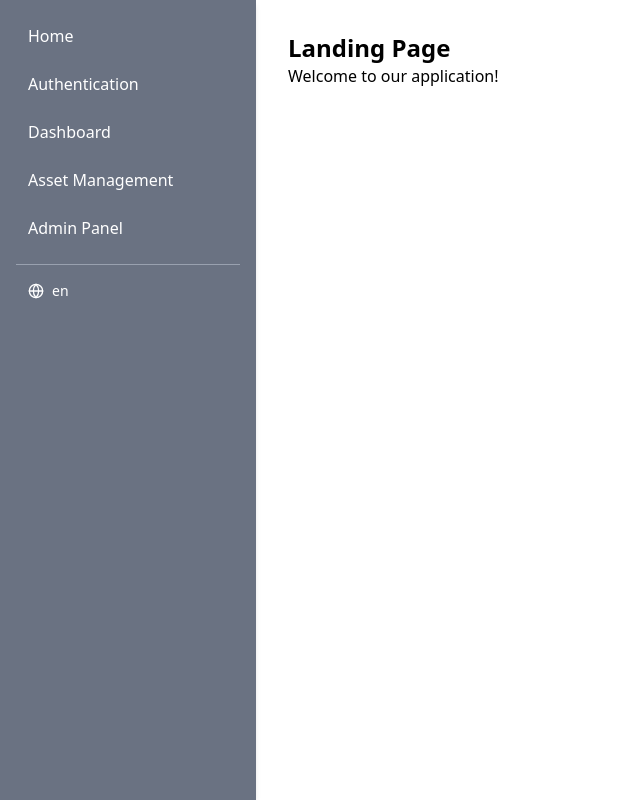
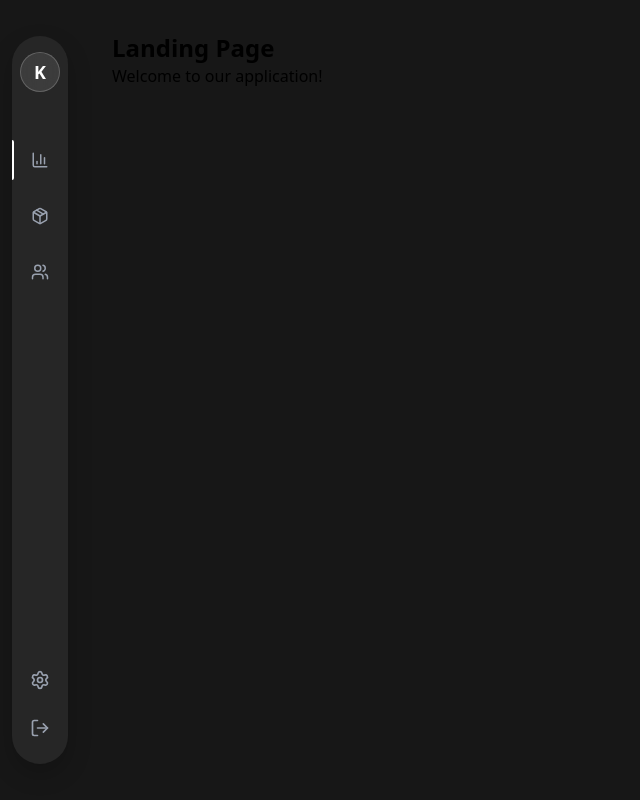
Before and after one commit to ilcann/infrawatch, a React (Vite) app in the folder apps/web/: page / in a window 1280 px wide. Shown: the whole page, without its empty margins (0-640 px from the left). Built offline with nearby package versions, Linux system fonts and the light colour scheme.

Commit message:
feat(Sidebar): enhance navigation with dynamic indicators and new layout

```diff
--- a/apps/web/src/App.tsx
+++ b/apps/web/src/App.tsx
@@ -8,7 +8,7 @@ import AdminPanelPage from './pages/admin-panel';
 
 function App() {
   return (
-      <div className="min-h-screen flex flex-row">
+      <div className="min-h-screen flex flex-row bg-neutral-900">
         <Sidebar />
         <Routes>
           <Route path="/" element={<LandingPage />} />
--- a/apps/web/src/components/ui/Sidebar/Sidebar.tsx
+++ b/apps/web/src/components/ui/Sidebar/Sidebar.tsx
@@ -1,22 +1,89 @@
-import { useTranslation } from 'react-i18next';
-import SidebarButton from './SidebarButton';
-import LanguageToggle from './LanguageToggle';
+import {
+  BarChart3,
+  Package,
+  Users,
+  Settings,
+  LogOut
+} from 'lucide-react';
+import { NavLink, useLocation } from 'react-router';
+import { useEffect, useState, useMemo } from 'react';
 
-export default function Sidebar() {
-  const { t } = useTranslation('common');
+const Sidebar = () => {
+  const location = useLocation();
+  const [indicatorPosition, setIndicatorPosition] = useState(0);
+
+  const navItems = useMemo(() => [
+    { path: '/overview', icon: <BarChart3 size={18} /> },
+    { path: '/assets', icon: <Package size={18} /> },
+    { path: '/members', icon: <Users size={18} /> }
+  ], []);
+
+  useEffect(() => {
+    const activeIndex = navItems.findIndex(item => item.path === location.pathname);
+    if (activeIndex !== -1) {
+      setIndicatorPosition(activeIndex * 56); // 2.5rem button height + 1rem gap = 56px
+    }
+  }, [location.pathname, navItems]);
 
   return (
-    <aside className="w-64 bg-gray-500 shadow-md p-4">
-      <div className="flex flex-col space-y-2">
-        <SidebarButton to="/">{t('navigation.home')}</SidebarButton>
-        <SidebarButton to="/auth">{t('navigation.auth')}</SidebarButton>
-        <SidebarButton to="/dashboard">{t('navigation.dashboard')}</SidebarButton>
-        <SidebarButton to="/asset-management">{t('navigation.assetManagement')}</SidebarButton>
-        <SidebarButton to="/admin-panel">{t('navigation.adminPanel')}</SidebarButton>
-        <div className="pt-2 mt-2 border-t border-gray-400">
-          <LanguageToggle />
+    <aside className="h-screen px-3 py-9">
+      <div
+        className="h-full flex flex-col rounded-full py-4 items-center shadow-[0_10px_25px_rgba(0,0,0,0.2)] bg-neutral-800"
+      >
+        {/* Logo Section */}
+        <div className="flex justify-center px-2 mb-12">
+          <div
+            className="w-10 h-10 bg-white/10 rounded-full flex items-center justify-center text-white font-bold text-lg border border-white/20"
+            style={{ backdropFilter: 'blur(10px)' }}
+          >
+            K
+          </div>
+        </div>
+
+        {/* Navigation Section */}
+        <nav className="w-full flex-1 relative flex flex-col items-center">
+          <div
+            className="absolute left-0 w-[0.1rem] bg-white rounded-r-sm transition-all duration-[400ms] ease-out h-10 top-0 z-0"
+            style={{ transform: `translateY(${indicatorPosition}px)` }}
+          ></div>
+          <div className="flex flex-col gap-4 relative z-10">
+            {navItems.map((item, index) => (
+              <NavLink
+                key={index}
+                to={item.path}
+                className={({ isActive }) => `
+                  w-10 h-10 flex items-center justify-center bg-transparent border-0 rounded-xl
+                  transition-all duration-200 cursor-pointer no-underline relative
+                  ${isActive ? 'text-white' : 'text-gray-400 hover:text-gray-300'}
+                `}
+              >
+                {item.icon}
+              </NavLink>
+            ))}
+          </div>
+        </nav>
+
+        {/* Bottom Section */}
+        <div className="flex flex-col gap-2 items-center w-full">
+          {/* Settings Button */}
+          <button
+            className="w-10 h-10 flex items-center justify-center bg-transparent border-0 rounded-xl text-gray-400 transition-all duration-200 cursor-pointer hover:text-gray-300"
+            title="Settings"
+          >
+            <Settings size={20} />
+          </button>
+
+          {/* Logout Button */}
+          <button
+            className="w-10 h-10 flex items-center justify-center bg-transparent border-0 rounded-xl text-gray-400 transition-all duration-200 cursor-pointer hover:text-red-300"
+            title="Logout"
+          >
+            <LogOut size={20} />
+          </button>
         </div>
       </div>
     </aside>
   );
 }
+
+export default Sidebar;
```
